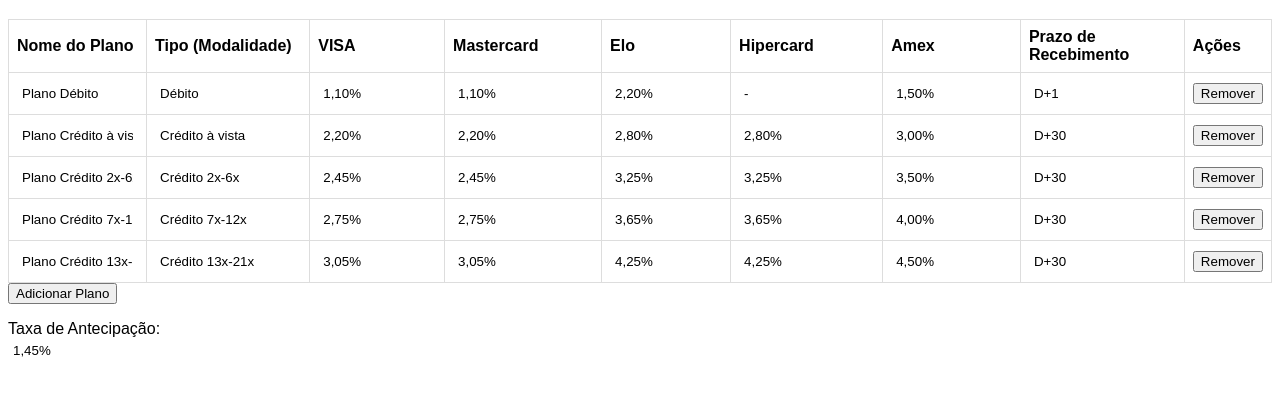
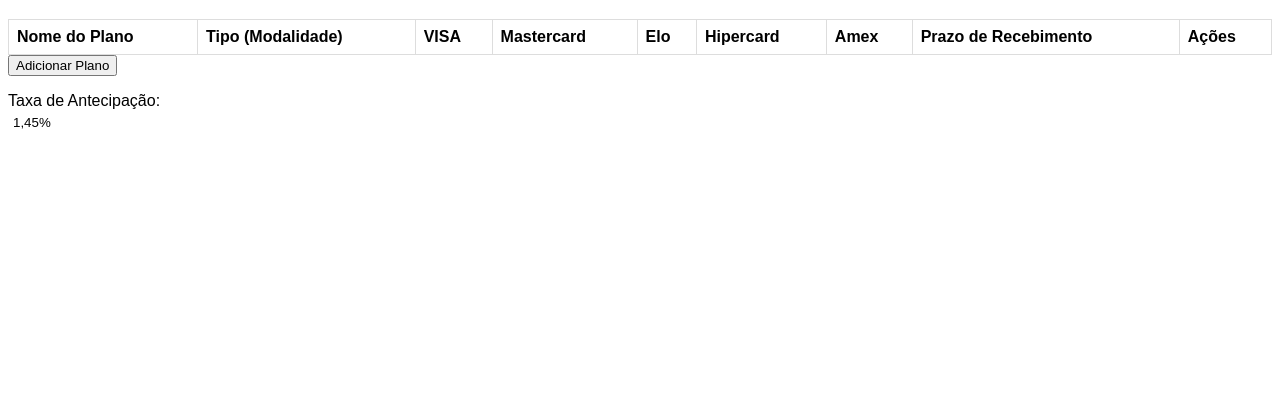
Before and after one commit to TedBorges23/GitHub, a plain HTML site: page index.html in a window 1280 px wide. Shown: the part 61-454 px from the top of the page. Drawn offline with Linux system fonts and the light colour scheme.

Commit message:
Update index.html

```diff
--- a/index.html
+++ b/index.html
@@ -23,62 +23,7 @@
             </tr>
         </thead>
         <tbody>
-            <tr>
-                <td><input type="text" value="Plano Débito"></td>
-                <td><input type="text" value="Débito"></td>
-                <td><input type="text" value="1,10%"></td>
-                <td><input type="text" value="1,10%"></td>
-                <td><input type="text" value="2,20%"></td>
-                <td><input type="text" value="-"></td>
-                <td><input type="text" value="1,50%"></td>
-                <td><input type="text" value="D+1"></td>
-                <td><button onclick="removerPlano(this)">Remover</button></td>
-            </tr>
-            <tr>
-                <td><input type="text" value="Plano Crédito à vista"></td>
-                <td><input type="text" value="Crédito à vista"></td>
-                <td><input type="text" value="2,20%"></td>
-                <td><input type="text" value="2,20%"></td>
-                <td><input type="text" value="2,80%"></td>
-                <td><input type="text" value="2,80%"></td>
-                <td><input type="text" value="3,00%"></td>
-                <td><input type="text" value="D+30"></td>
-                <td><button onclick="removerPlano(this)">Remover</button></td>
-            </tr>
-            <tr>
-                <td><input type="text" value="Plano Crédito 2x-6x"></td>
-                <td><input type="text" value="Crédito 2x-6x"></td>
-                <td><input type="text" value="2,45%"></td>
-                <td><input type="text" value="2,45%"></td>
-                <td><input type="text" value="3,25%"></td>
-                <td><input type="text" value="3,25%"></td>
-                <td><input type="text" value="3,50%"></td>
-                <td><input type="text" value="D+30"></td>
-                <td><button onclick="removerPlano(this)">Remover</button></td>
-            </tr>
-            <tr>
-                <td><input type="text" value="Plano Crédito 7x-12x"></td>
-                <td><input type="text" value="Crédito 7x-12x"></td>
-                <td><input type="text" value="2,75%"></td>
-                <td><input type="text" value="2,75%"></td>
-                <td><input type="text" value="3,65%"></td>
-                <td><input type="text" value="3,65%"></td>
-                <td><input type="text" value="4,00%"></td>
-                <td><input type="text" value="D+30"></td>
-                <td><button onclick="removerPlano(this)">Remover</button></td>
-            </tr>
-            <tr>
-                <td><input type="text" value="Plano Crédito 13x-21x"></td>
-                <td><input type="text" value="Crédito 13x-21x"></td>
-                <td><input type="text" value="3,05%"></td>
-                <td><input type="text" value="3,05%"></td>
-                <td><input type="text" value="4,25%"></td>
-                <td><input type="text" value="4,25%"></td>
-                <td><input type="text" value="4,50%"></td>
-                <td><input type="text" value="D+30"></td>
-                <td><button onclick="removerPlano(this)">Remover</button></td>
-            </tr>
-        </tbody>
+            </tbody>
     </table>
     <button onclick="adicionarPlano()">Adicionar Plano</button>
     <p>Taxa de Antecipação: <input type="text" value="1,45%"></p>
@@ -86,6 +31,3 @@
     <script src="script.js"></script>
 </body>
 </html>
-    <script src="script.js"></script>
-</body>
-</html>
```
